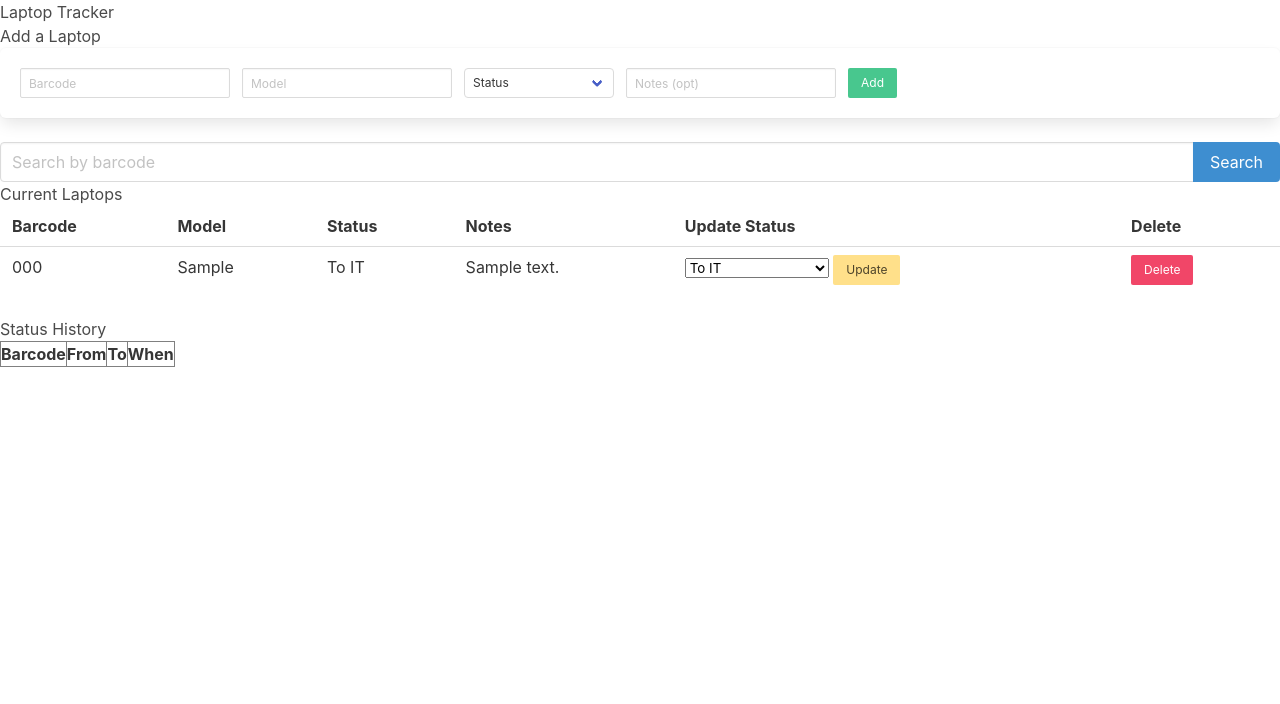
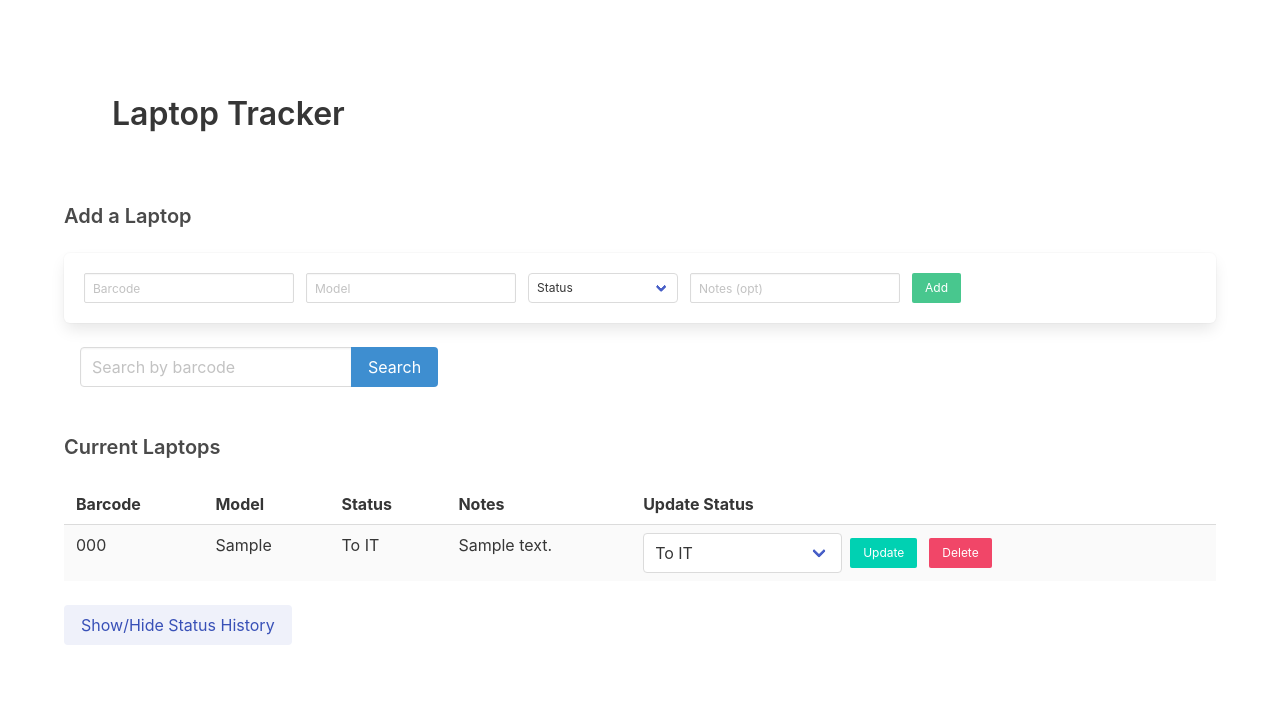
Before and after one commit to chicagobools/laptop-tracker, a Flask app: page /laptops in a window 1280 px wide. Shown: the top 704 px of the page. Run offline with Flask 3, Linux system fonts and the light colour scheme; tables that the repository leaves empty hold one stand-in row (values such as "Sample post"); lists and menus that the app fills with data are empty.

Commit message:
bulmafied some more

```diff
--- a/templates/laptops.html
+++ b/templates/laptops.html
@@ -2,9 +2,12 @@
 <html>
 <head>
   <link href="https://cdn.jsdelivr.net/npm/bulma@0.9.4/css/bulma.min.css" rel="stylesheet">
+
   <title>Laptop Tracker</title>
 </head>
 <body>
+    <section class="section">
+        <div class="container">
 
   {% with messages = get_flashed_messages() %}
     {% if messages %}
@@ -16,9 +19,11 @@
     {% endif %}
   {% endwith %}
 
-    <h1>Laptop Tracker</h1>
+  <section class="section">
+    <h1 class="title is-3">Laptop Tracker</h1>
+  </section>
 
-    <h3>Add a Laptop</h3>
+    <h2 class="subtitle is-5 has-text-weight-semibold mt-5">Add a Laptop</h2>
 
     <form method="POST" class="box">
         <div class="field is-grouped is-grouped-multiline is-align-items-center">
@@ -55,26 +60,27 @@
 
 
 
-    <form method="get">
-      <div class="field has-addons">
-	<div class="control is-expanded">
+    <div class="container" style="max-width: 500px; margin-left: 1rem;">
+  <form method="get" class="field has-addons mt-4 mb-6">
+    <div class="control">
       <input class="input" type="text" name="search" placeholder="Search by barcode" value="{{ query }}">
     </div>
     <div class="control">
-	  <button class="button is-info" type="submit">Search</button>
-	</div>
+      <button class="button is-info" type="submit">
+        Search
+      </button>
     </div>
   </form>
+</div>
 
-    <h3>Current Laptops</h3>
-    <table class="table is-stripe is-hoverable is-fullwidth">
+    <h2 class="subtitle is-5 has-text-weight-semibold mt-6">Current Laptops</h2>
+    <table class="table is-striped is-hoverable is-fullwidth">
         <tr>
             <th>Barcode</th>
             <th>Model</th>
             <th>Status</th>
             <th>Notes</th>
             <th>Update Status</th>
-	    <th>Delete</th>
         </tr>
         {% for laptop in laptops %}
         <tr>
@@ -82,34 +88,43 @@
             <td>{{ laptop.model }}</td>
             <td>{{ laptop.status }}</td>
             <td>{{ laptop.notes }}</td>
-            <td>
-                <form method="POST" action="{{ url_for('update_status', laptop_id=laptop.id) }}">
+            <td colspan="2">
+              <div class="is-flex is-align-items-center">
+                <form method="POST" action="{{ url_for('update_status', laptop_id=laptop.id) }}" class="mr-3 is-flex is-align-items-center">
+                  <div class="select mr-2">
                     <select name="status">
                       <option value="Library" {% if laptop.status == 'Library' %}selected{% endif %}>Library</option>
                       <option value="To IT" {% if laptop.status == 'To IT' %}selected{% endif %}>To IT</option>
                       <option value="IT Processing" {% if laptop.status == 'IT Processing' %}selected{% endif %}>IT Processing</option>
                       <option value="Returned to Library" {% if laptop.status == 'Returned to Library' %}selected{% endif %}>Returned to Library</option>
                     </select>
-		    <button class="button is-warning is-small" type="submit">Update</button>
+                  </div>
+                  <button class="button is-primary is-small" type="submit">Update</button>
                 </form>
-            </td>
-	    <td>
+
                 <form method="POST" action="{{ url_for('delete_laptop', laptop_id=laptop.id) }}">
-		<button class="button is-danger is-small" type="submit" onclick="return confirm('Are you sure you want to delete this enrty?');">Delete</button>
+                  <button class="button is-danger is-small" type="submit" onclick="return confirm('Are you sure you want to delete this entry?');">Delete</button>
                 </form>
+              </div>
             </td>
         </tr>
         {% endfor %}
     </table>
 
-    <h3>Status History</h3>
-    <table border="1">
+    <button class="button is-link is-light mb-3" onclick="toggleHistory()">Show/Hide Status History</button>
+
+    <div id="history-section" class="box" style="display: none;">
+        <h3 class="title is-4">Status History</h3>
+        <table class="table is-fullwidth is-hoverable is-striped">
+            <thead>
             <tr>
                 <th>Barcode</th>
                 <th>From</th>
                 <th>To</th>
                 <th>When</th>
             </tr>
+        </thead>
+        <tbody>
           {% for log in StatusLog.query.order_by(StatusLog.timestamp.desc()).limit(25).all() %}
           <tr>
             <td>{{ log.laptop.barcode }}</td>
@@ -118,6 +133,17 @@
             <td>{{ log.timestamp.strftime('%Y-%m-%d %H:%M') }}</td>
           </tr>
           {% endfor %}
+        </tbody>
         </table>
+    </div>
+</div>
+</section>
 </body>
 </html>
+
+<script>
+  function toggleHistory() {
+    const section = document.getElementById("history-section");
+    section.style.display = section.style.display === "none" ? "block" : "none";
+  }
+</script>
```
Lines whose indentation alone changed are shown as unchanged.
